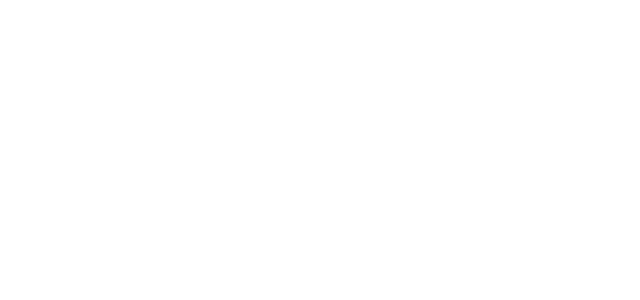
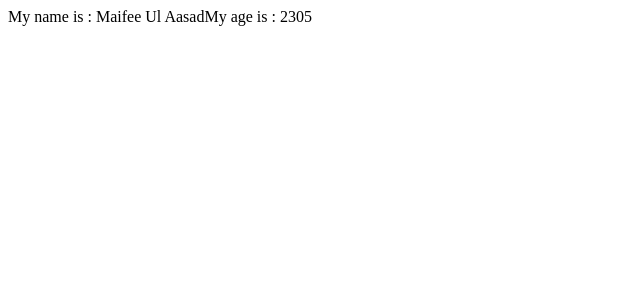
Before and after one commit to maifeeulasad/reactjs-beginner, a React (Create React App) app: page / in a window 1280 px wide. Shown: the top 300 px of the page, without its empty margins (0-640 px from the left). Built offline with nearby package versions, Linux system fonts and the light colour scheme.

Commit message:
accessing states

```diff
--- a/src/component/App.js
+++ b/src/component/App.js
@@ -10,7 +10,8 @@
     render() {
         return(
             <div>
-
+                My name is : {this.state.name}
+                My age is : {this.state.age}
             </div>
         )
     }
```
